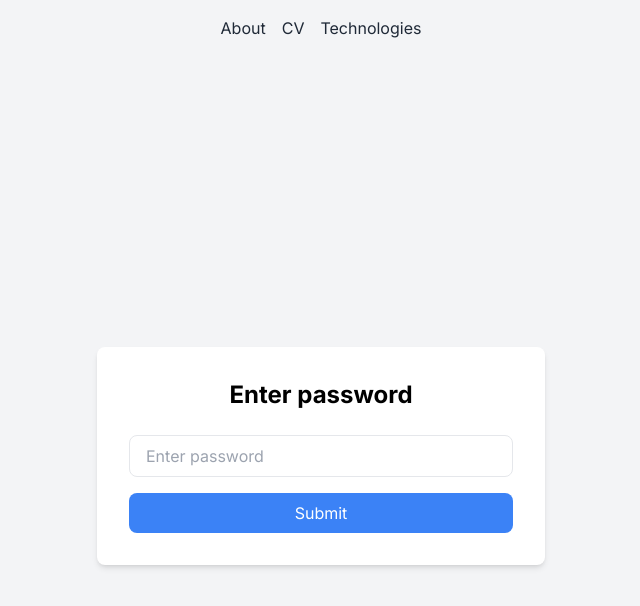
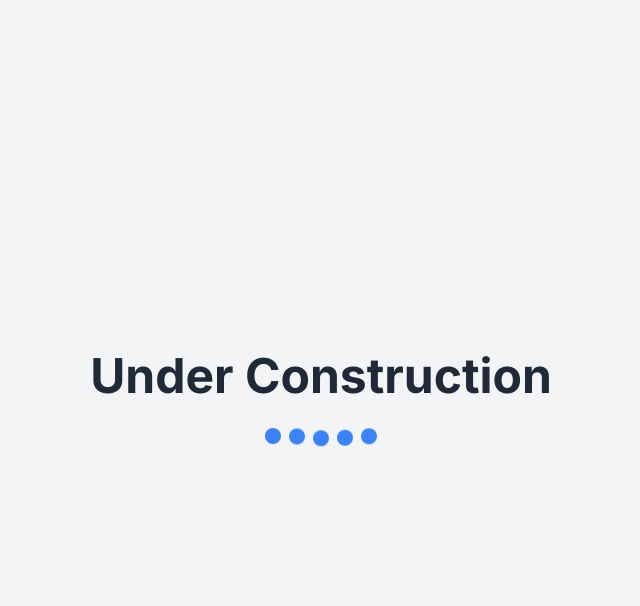
Before and after one commit to tafrette/my-website, a Next.js app: page / in a window 1280 px wide. Shown: the top 606 px of the page, without its empty margins (319-959 px from the left). Built offline with nearby package versions, Linux system fonts and the light colour scheme.

Commit message:
move pages to dev and add info

```diff
--- a/app/about/page.tsx
+++ /dev/null
@@ -1,67 +0,0 @@
-"use client";
-import { useEffect, useState } from "react";
-import { useRouter } from "next/navigation";
-import Image from "next/image";
-import Link from "next/link";
-import GitHubIcon from "@mui/icons-material/GitHub";
-import LinkedInIcon from "@mui/icons-material/LinkedIn";
-
-const AboutPage: React.FC = () => {
-  const router = useRouter();
-  const [authenticated, setAuthenticated] = useState(false);
-
-  useEffect(() => {
-    const isAuthenticated = localStorage.getItem("authenticated");
-
-    if (!isAuthenticated) {
-      router.push("/");
-    } else {
-      setAuthenticated(true);
-    }
-  }, [router]);
-
-  if (!authenticated) {
-    return <div>Redirecting...</div>;
-  }
-
-  return (
-    <div className="min-h-screen p-8 bg-gray-100">
-      <div className="bg-white p-8 rounded-lg shadow-md max-w-4xl mx-auto">
-        <h1 className="text-3xl font-bold mb-6 text-center">About Me</h1>
-        <div className="flex flex-col items-center">
-          <Image
-            src="/thomasCV.png"
-            alt="Picture of me"
-            width={200}
-            height={200}
-            className="rounded-full mb-4"
-          />
-          <p className="text-center mb-4">
-            Hello! I&apos;m Thomas, a software developer with a passion for
-            creating web applications. I have experience in various technologies
-            including JavaScript, React, and Node.js. I&apos;m always looking
-            for new challenges and opportunities to grow.
-          </p>
-          <div className="flex space-x-4">
-            <Link
-              href="https://www.linkedin.com/in/thomasfrette/"
-              target="_blank"
-              className="text-blue-600 hover:underline"
-            >
-              <LinkedInIcon />
-            </Link>
-            <Link
-              href="https://github.com/tafrette"
-              target="_blank"
-              className="text-gray-900 hover:underline"
-            >
-              <GitHubIcon />
-            </Link>
-          </div>
-        </div>
-      </div>
-    </div>
-  );
-};
-
-export default AboutPage;
--- a/app/cv/page.tsx
+++ /dev/null
@@ -1,105 +0,0 @@
-"use client";
-
-import { useEffect, useState } from "react";
-import { useRouter } from "next/navigation";
-
-type WorkExperience = {
-  company: string;
-  role: string;
-  startDate: string;
-  endDate: string;
-  description: string;
-};
-
-type Education = {
-  institution: string;
-  degree: string;
-  startDate: string;
-  endDate: string;
-  description: string;
-};
-
-const mockWorkExperience: WorkExperience[] = [
-  {
-    company: "Company A",
-    role: "Software Developer",
-    startDate: "Jan 2020",
-    endDate: "Present",
-    description:
-      "Worked on various projects involving web development and software engineering.",
-  },
-  {
-    company: "Company B",
-    role: "Intern",
-    startDate: "Jun 2019",
-    endDate: "Dec 2019",
-    description:
-      "Assisted in the development of internal tools and applications.",
-  },
-];
-
-const mockEducation: Education[] = [
-  {
-    institution: "University X",
-    degree: "BSc in Computer Science",
-    startDate: "Sep 2016",
-    endDate: "May 2020",
-    description:
-      "Studied various aspects of computer science including algorithms, data structures, and web development.",
-  },
-];
-
-const AboutPage: React.FC = () => {
-  const router = useRouter();
-  const [authenticated, setAuthenticated] = useState(false);
-
-  useEffect(() => {
-    const isAuthenticated = localStorage.getItem("authenticated");
-
-    if (!isAuthenticated) {
-      router.push("/");
-    } else {
-      setAuthenticated(true);
-    }
-  }, [router]);
-
-  if (!authenticated) {
-    return <div>Redirecting...</div>;
-  }
-
-  return (
-    <div className="min-h-screen p-8 bg-gray-100">
-      <div className="bg-white p-8 rounded-lg shadow-md max-w-4xl mx-auto">
-        <h1 className="text-3xl font-bold mb-6 text-center">My CV</h1>
-        <section className="mb-8">
-          <h2 className="text-2xl font-semibold mb-4">Work Experience</h2>
-          {mockWorkExperience.map((experience, index) => (
-            <div key={index} className="mb-4">
-              <h3 className="text-xl font-bold">{experience.company}</h3>
-              <p className="text-gray-600">{experience.role}</p>
-              <p className="text-gray-500">
-                {experience.startDate} - {experience.endDate}
-              </p>
-              <p>{experience.description}</p>
-            </div>
-          ))}
-        </section>
-        <section className="mb-8">
-          <h2 className="text-2xl font-semibold mb-4">Education</h2>
-          {mockEducation.map((education, index) => (
-            <div key={index} className="mb-4">
-              <h3 className="text-xl font-bold">{education.institution}</h3>
-              <p className="text-gray-600">{education.degree}</p>
-              <p className="text-gray-500">
-                {education.startDate} - {education.endDate}
-              </p>
-              <p>{education.description}</p>
-            </div>
-          ))}
-        </section>
-      </div>
-    </div>
-  );
-};
-
-export default AboutPage;
--- a/app/layout.tsx
+++ b/app/layout.tsx
@@ -2,8 +2,6 @@
 import type { Metadata } from "next";
 import { Inter } from "next/font/google";
 import "./globals.css";
-import Header from "../components/Header";
-import Footer from "../components/Footer";
 
 const inter = Inter({ subsets: ["latin"] });
 
@@ -20,9 +18,7 @@ export default function RootLayout({
   return (
     <html lang="en">
       <body className={inter.className}>
-        <Header />
         <main>{children}</main>
-        <Footer />
       </body>
     </html>
   );
--- a/app/page.tsx
+++ b/app/page.tsx
@@ -1,48 +1,36 @@
 "use client";
-import { useState } from "react";
-import { useRouter } from "next/navigation";
+import React from "react";
 
-const PasswordPage: React.FC = () => {
-  const [password, setPassword] = useState("");
-  const router = useRouter();
-
-  const handlePasswordChange = (event: React.ChangeEvent<HTMLInputElement>) => {
-    setPassword(event.target.value);
-  };
-
-  const handleSubmit = (event: React.FormEvent<HTMLFormElement>) => {
-    event.preventDefault();
-
-    if (password === "bergen555") {
-      localStorage.setItem("authenticated", "true");
-      router.push("/about");
-    } else {
-      alert("Incorrect password. Please try again.");
-    }
-  };
-
+const UnderConstructionPage = () => {
   return (
-    <div className="min-h-screen flex items-center justify-center bg-gray-100">
-      <div className="bg-white p-8 rounded-lg shadow-md w-full max-w-md">
-        <h1 className="text-2xl font-bold mb-6 text-center">Enter password</h1>
-        <form onSubmit={handleSubmit} className="space-y-4">
-          <input
-            type="password"
-            value={password}
-            onChange={handlePasswordChange}
-            placeholder="Enter password"
-            className="w-full px-4 py-2 border rounded-lg focus:outline-none focus:ring-2 focus:ring-blue-500"
-          />
-          <button
-            type="submit"
-            className="w-full bg-blue-500 text-white py-2 rounded-lg hover:bg-blue-600 transition duration-300"
-          >
-            Submit
-          </button>
-        </form>
+    <div className="flex flex-col items-center justify-center h-screen bg-gray-100">
+      <h1 className="text-5xl font-bold mb-8 text-gray-800">
+        Under Construction
+      </h1>
+      <div className="flex space-x-2">
+        <div
+          className="w-4 h-4 bg-blue-500 rounded-full animate-bounce"
+          style={{ animationDelay: "0s" }}
+        ></div>
+        <div
+          className="w-4 h-4 bg-blue-500 rounded-full animate-bounce"
+          style={{ animationDelay: "0.2s" }}
+        ></div>
+        <div
+          className="w-4 h-4 bg-blue-500 rounded-full animate-bounce"
+          style={{ animationDelay: "0.4s" }}
+        ></div>
+        <div
+          className="w-4 h-4 bg-blue-500 rounded-full animate-bounce"
+          style={{ animationDelay: "0.6s" }}
+        ></div>
+        <div
+          className="w-4 h-4 bg-blue-500 rounded-full animate-bounce"
+          style={{ animationDelay: "0.8s" }}
+        ></div>
       </div>
     </div>
   );
 };
 
-export default PasswordPage;
+export default UnderConstructionPage;
--- a/components/Footer.tsx
+++ /dev/null
@@ -1,9 +0,0 @@
-"use client";
-import React from "react";
-import Link from "next/link";
-
-const Footer: React.FC = () => {
-  return <footer className="bg-gray-100 py-4"></footer>;
-};
-
-export default Footer;
--- a/components/Header.tsx
+++ /dev/null
@@ -1,40 +0,0 @@
-"use client";
-import React from "react";
-import Link from "next/link";
-
-const Header: React.FC = () => {
-  return (
-    <header className="bg-gray-100 py-4">
-      <nav>
-        <ul className="flex justify-center space-x-4">
-          <li>
-            <Link
-              href="/about"
-              className="text-gray-800 hover:text-blue-500 transition-colors duration-300"
-            >
-              About
-            </Link>
-          </li>
-          <li>
-            <Link
-              href="/cv"
-              className="text-gray-800 hover:text-blue-500 transition-colors duration-300"
-            >
-              CV
-            </Link>
-          </li>
-          <li>
-            <Link
-              href="/technologies"
-              className="text-gray-800 hover:text-blue-500 transition-colors duration-300"
-            >
-              Technologies
-            </Link>
-          </li>
-        </ul>
-      </nav>
-    </header>
-  );
-};
-
-export default Header;
```
